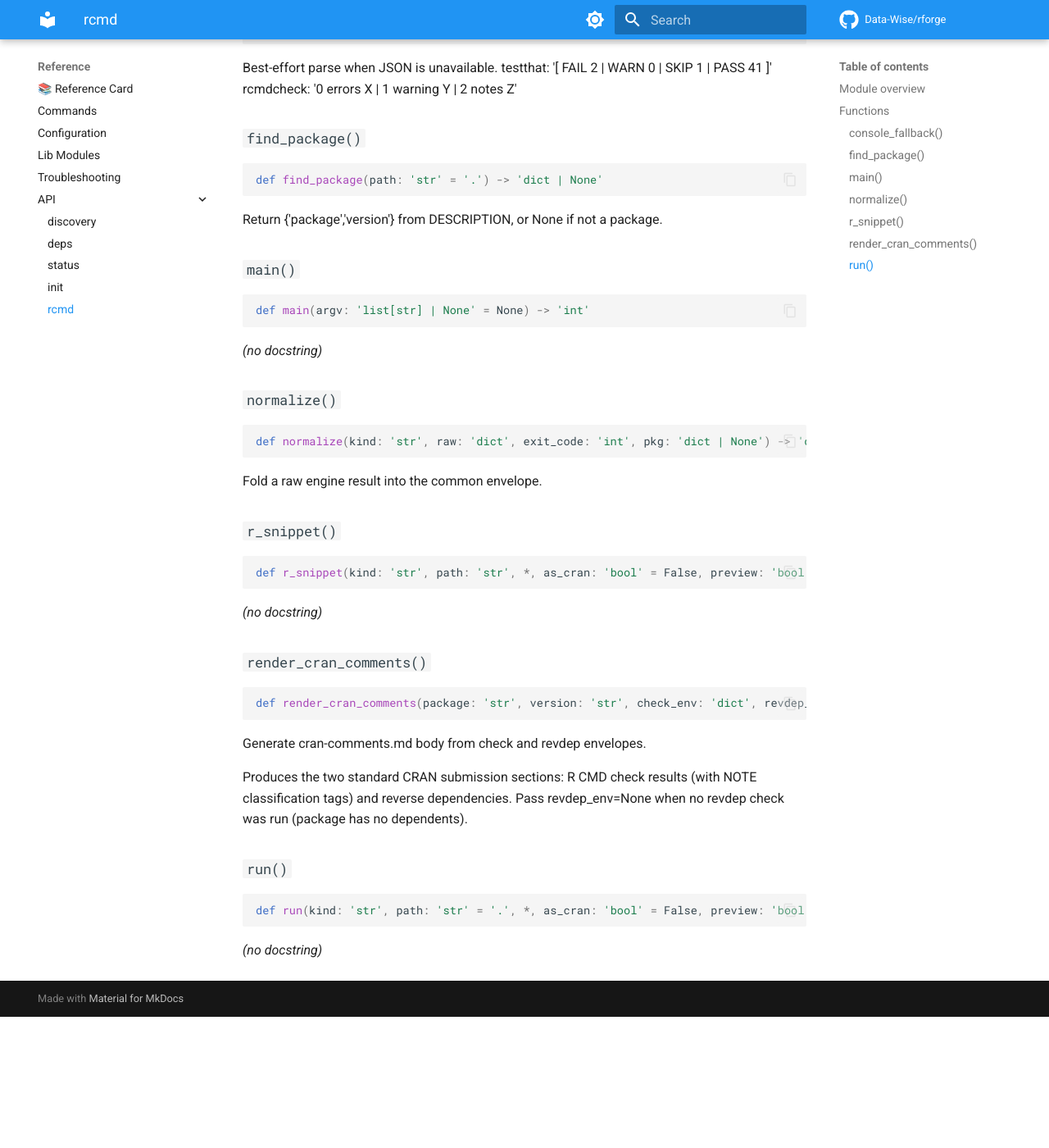
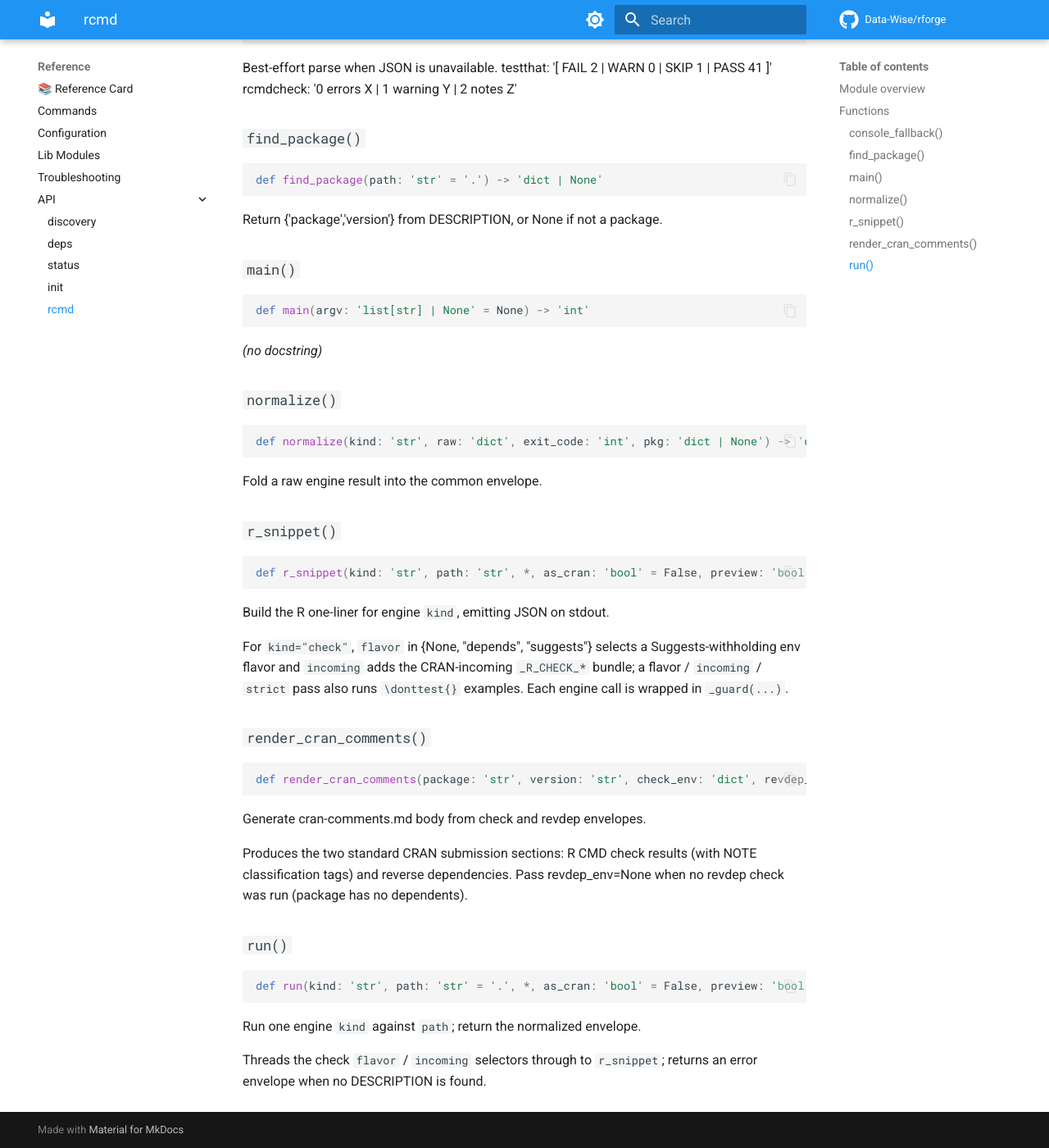
Before and after one commit to Data-Wise/rforge, an MkDocs documentation site: the page built from docs/reference/rcmd.md, in a window 1280 px wide and 1400 px high, scrolled down 720 px. Shown: the whole window at 82% size. Built offline with MkDocs 1.6.1 and Material for MkDocs 9.7.7, drawn with Linux system fonts in a browser that asks for light colours; comment, search, counter and statistics services are not loaded; before the commit the page ends 1960 px from its top, so only the background shows below that.

Commit message:
docs(lib): add docstrings to rcmd r_snippet/run + deps Edge/Impact
Closes the core gaps from the doc-coverage audit — r_snippet()/run() were
blank in the auto-gen reference. Regenerated docs/reference/{rcmd,deps}.md;
reference-in-sync gate green. pytest 180+2, test-all 31/31.

Co-Authored-By: Claude Opus 4.8 (1M context) <noreply@anthropic.com>

````diff
--- a/docs/reference/rcmd.md
+++ b/docs/reference/rcmd.md
@@ -59,7 +59,12 @@ Fold a raw engine result into the common envelope.
 def r_snippet(kind: 'str', path: 'str', *, as_cran: 'bool' = False, preview: 'bool' = False, strict: 'bool' = False, articles_only: 'bool' = False, devel: 'bool' = False, flavor: 'str | None' = None, incoming: 'bool' = False) -> 'str'
 ```
 
-_(no docstring)_
+Build the R one-liner for engine ``kind``, emitting JSON on stdout.
+
+For ``kind="check"``, ``flavor`` in {None, "depends", "suggests"} selects a
+Suggests-withholding env flavor and ``incoming`` adds the CRAN-incoming
+``_R_CHECK_*`` bundle; a flavor / ``incoming`` / ``strict`` pass also runs
+``\donttest{}`` examples. Each engine call is wrapped in ``_guard(...)``.
 
 ### `render_cran_comments()`
 
@@ -79,4 +84,7 @@ revdep_env=None when no revdep check was run (package has no dependents).
 def run(kind: 'str', path: 'str' = '.', *, as_cran: 'bool' = False, preview: 'bool' = False, strict: 'bool' = False, articles_only: 'bool' = False, devel: 'bool' = False, flavor: 'str | None' = None, incoming: 'bool' = False) -> 'dict'
 ```
 
-_(no docstring)_
+Run one engine ``kind`` against ``path``; return the normalized envelope.
+
+Threads the check ``flavor`` / ``incoming`` selectors through to ``r_snippet``;
+returns an error envelope when no DESCRIPTION is found.
````
Also changed, not shown: docs/reference/deps.md (+2 -2 lines), 2 other files.
